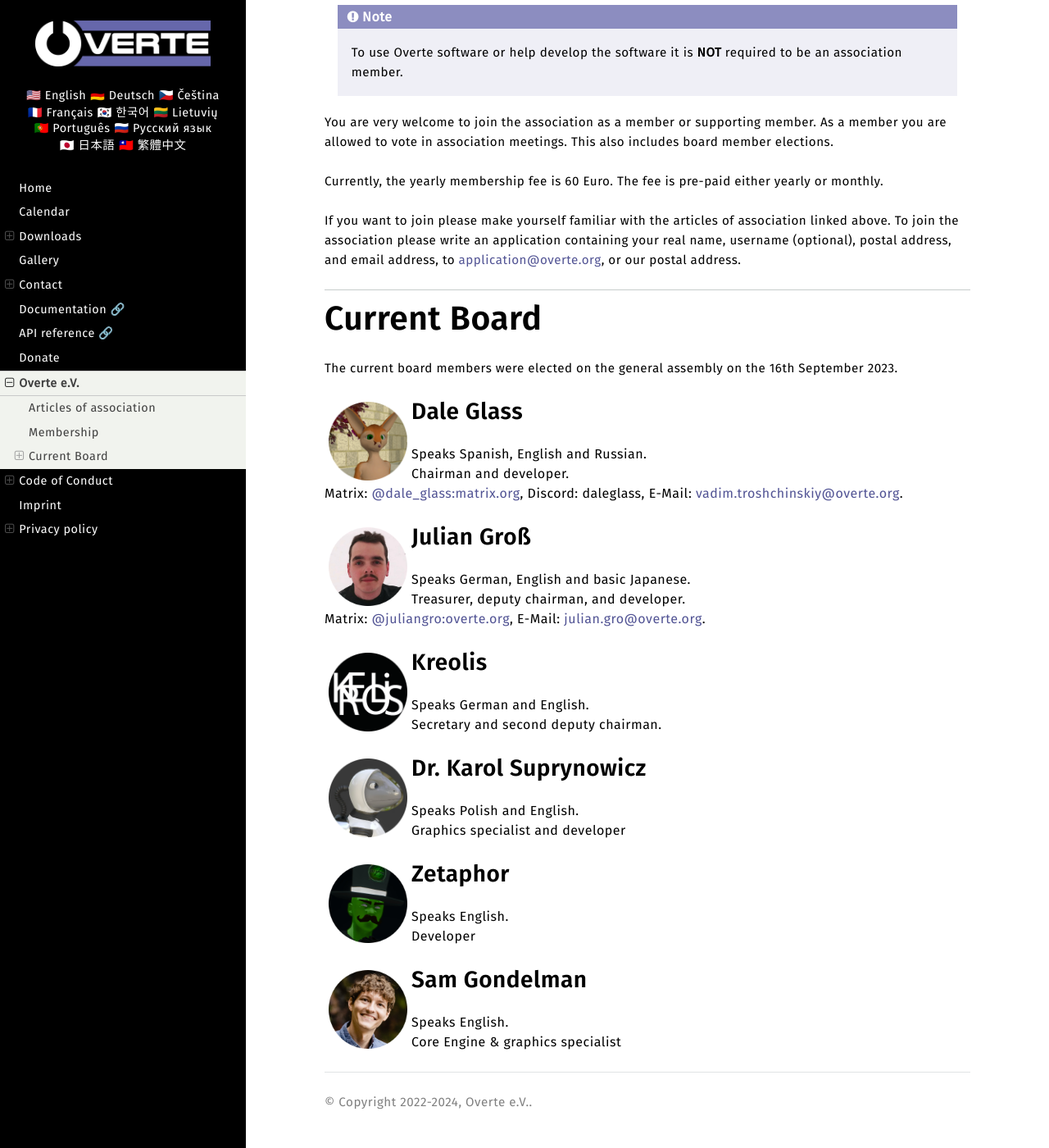
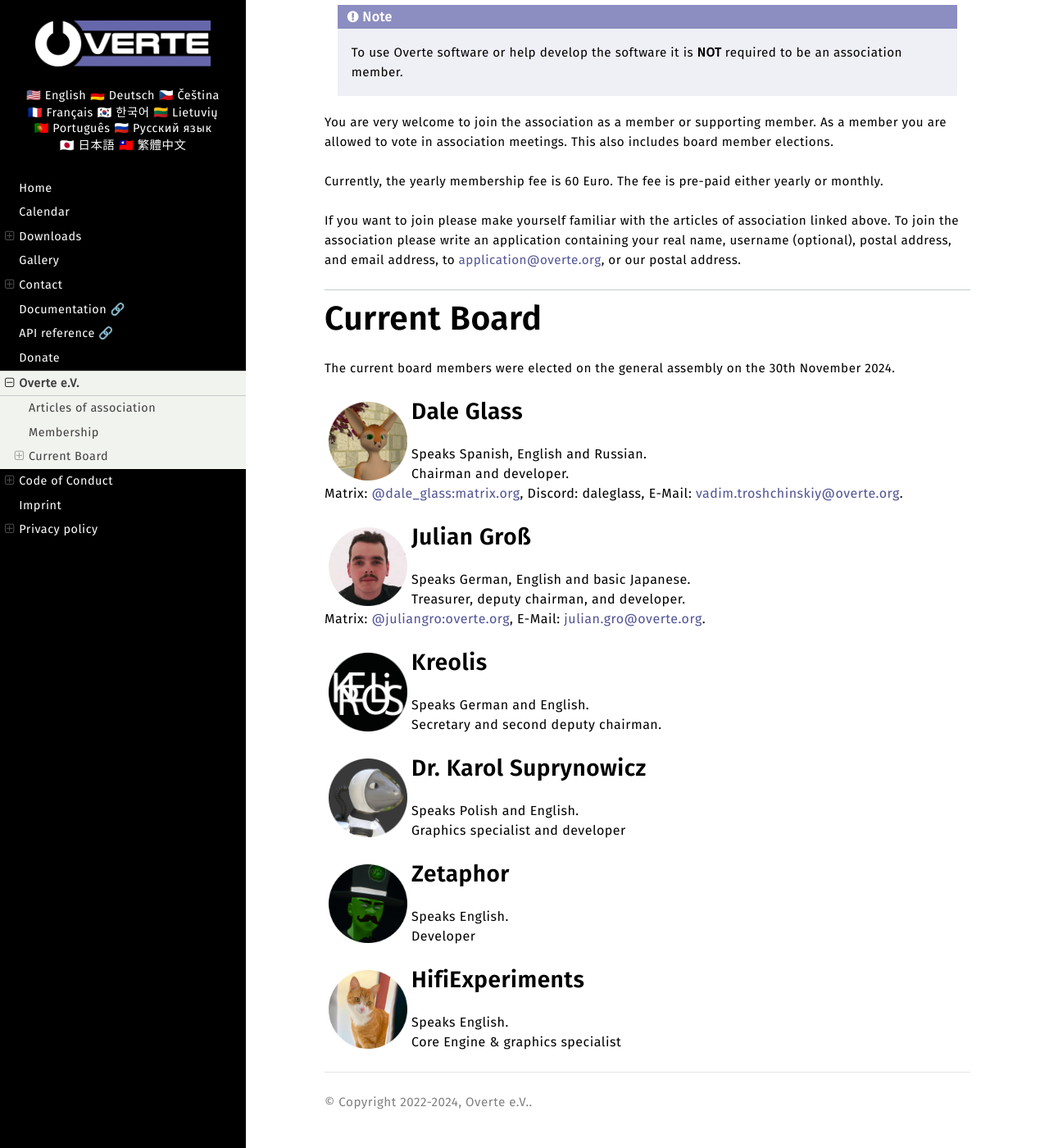
Before and after one commit to overte-org/overte-website-sphinx, a Sphinx documentation site: the page built from source/overte_ev.rst, in a window 1280 px wide and 1400 px high, scrolled down 750 px. Shown: the whole window at 82% size. Built offline with Sphinx 7.4.7 and the Read the Docs theme 3.1.0, drawn with Linux system fonts in a browser that asks for light colours.

Commit message:
Add HifiExperiments.

```diff
--- a/source/overte_ev.rst
+++ b/source/overte_ev.rst
@@ -44,7 +44,7 @@
 -------------
 .. _current-board:
 
-The current board members were elected on the general assembly on the 16th September 2023.
+The current board members were elected on the general assembly on the 30th November 2024.
 
 |Dale_Glass| Dale Glass
 ~~~~~~~~~~~~~~~~~~~~~~~
@@ -98,11 +98,11 @@
     :width: 96
 
 
-|Sam_Gondelman| Sam Gondelman
-~~~~~~~~~~~~~~~~~~~~~~~~~~~~~
+|HifiExperiments| HifiExperiments
+~~~~~~~~~~~~~~~~~~~~~~~~~~~~~~~~~
 | Speaks English.
 | Core Engine & graphics specialist
 
-.. |Sam_Gondelman| image:: _images/board/Sam_Gondelman.png
+.. |HifiExperiments| image:: _images/board/HifiExperiments.png
     :class: inline2
     :width: 96
```
Also changed, not shown: source/_images/board/HifiExperiments.png (added), source/_images/board/Sam_Gondelman.png (deleted).
